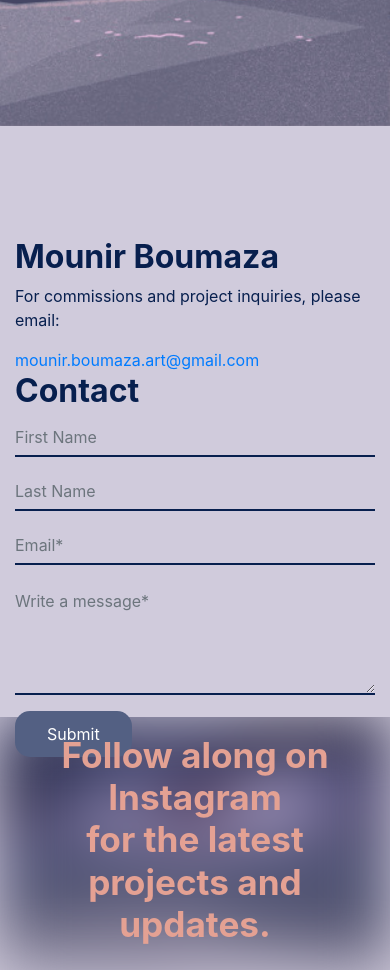
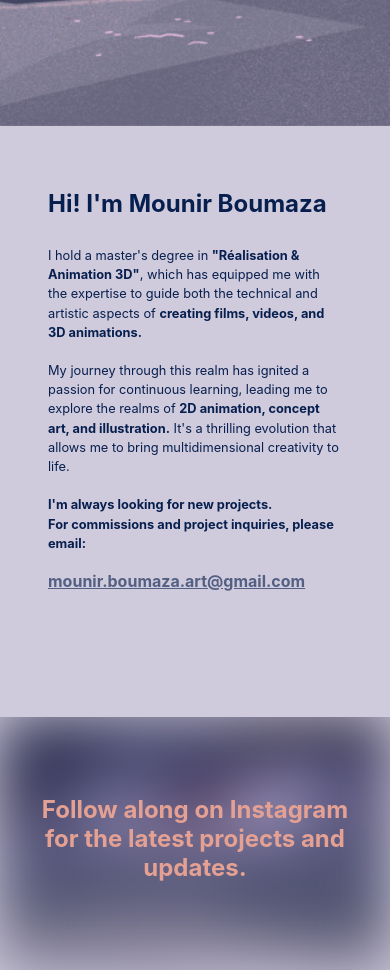
Before and after one commit to Mounir-Bmz/mounir-bmz-art, a plain HTML site: page index.html in a window 390 px wide. Shown: the part 718-1688 px from the top of the page. Drawn offline with nearby package versions, Linux system fonts and the light colour scheme.

Commit message:
Responsive contact

```diff
--- a/index.html
+++ b/index.html
@@ -62,18 +62,31 @@
   <section id="contact" class="contact-section">
     <div class="container container-section">
       <div class="row">
-        <div class="col-md-7">
+        <div class="col-md-7 d-flex flex-column align-items-center bloc">
           <div>
-            <h2>Mounir Boumaza</h2>
+            <h2>Hi! I'm Mounir Boumaza</h2>
             <p>
-              For commissions and project inquiries, please email:
+              <br>
+              I hold a master's degree in <strong>"Réalisation & Animation 3D"</strong>, which has equipped me with the
+              expertise to
+              guide both the technical and artistic aspects of <strong>creating films, videos, and 3D
+                animations.</strong>
+              <br><br>
+              My journey through this realm has ignited a passion for continuous learning, leading me to explore the
+              realms of <strong>2D animation, concept art, and illustration.</strong>
+              It's a thrilling evolution that allows me to bring multidimensional creativity to life.
+              <br><br>
+              <strong>
+                I'm always looking for new projects.<br>
+                For commissions and project inquiries, please email:
+              </strong>
               <br>
             </p>
-            <a href="mailto:mounir.boumaza.art@gmail.com">mounir.boumaza.art@gmail.com</a>
+            <strong><a href="mailto:mounir.boumaza.art@gmail.com">mounir.boumaza.art@gmail.com</a></strong>
           </div>
         </div>
 
-        <div class="col-md-5">
+        <div class="col-md-5 d-none d-md-block bloc">
           <form id="contact-form">
             <h2>Contact</h2>
             <div class="row">
--- a/public/assets/css/styles.css
+++ b/public/assets/css/styles.css
@@ -117,8 +117,7 @@ h1, h2, h3{
 }
 
 .container-section{
-  padding-top: 7rem;
-  padding-bottom: 7rem;
+  padding-top: 4rem;
   height: 70vh;
   color: #071F4E;
 }
@@ -154,6 +153,33 @@ h1, h2, h3{
   padding: 0.7rem 2rem!important;
 }
 
+.bloc{
+  padding: 0 3rem!important;
+}
+
+@media (min-width: 768px) and (max-width: 991px) {
+
+  /* Styles pour tablette */
+  .bloc{
+    padding: 0 1rem!important;
+  }
+}
+
+@media (max-width: 505px) {
+  .message-text, .bloc h2{
+    font-size: 1.5rem!important;
+  }
+
+  .bloc p{
+    font-size: 0.8rem!important;
+  }
+}
+
+.bloc a{
+  color: #536083!important;
+  text-decoration:underline;
+}
+
 /* SECTION MESSAGE */
 
 .message-section {
```
